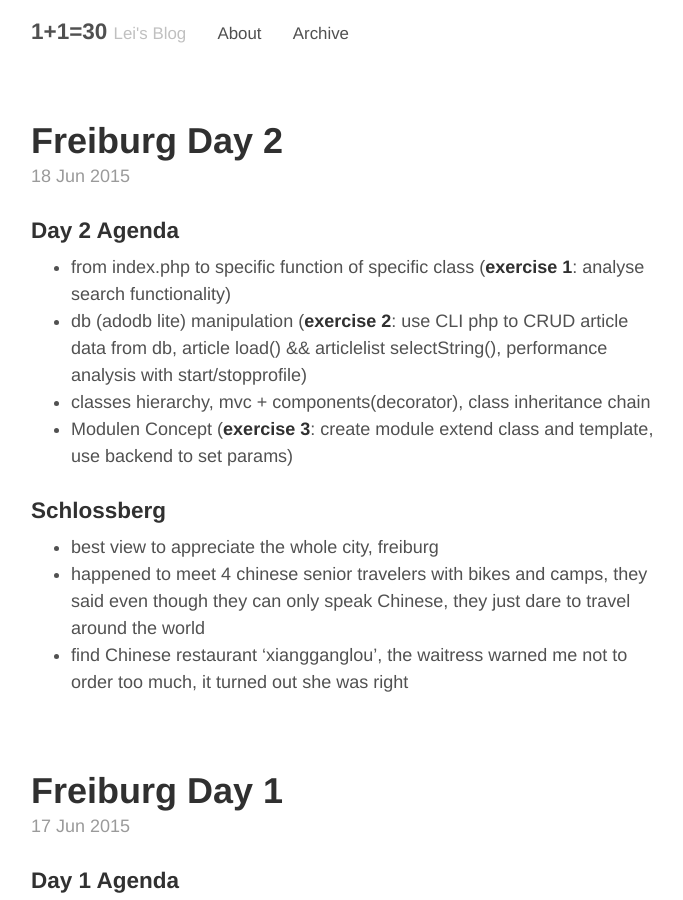
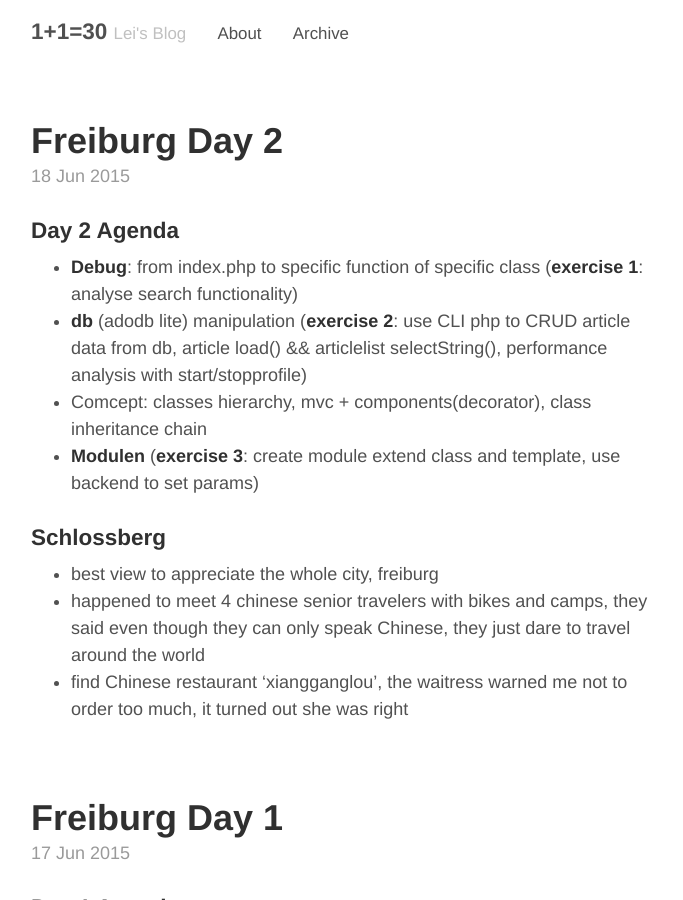
Before and after one commit to leihro/leihro.github.io, a Jekyll site: the page built from index.html, in a window 1280 px wide and 900 px high. Shown: the whole window, without its empty margins (294-977 px from the left). Built offline with Jekyll 4.4.1, drawn with Linux system fonts in a browser that asks for light colours; the list of posts is cut into pages by our own code.

Commit message:
Update 2015-06-18-freiburg-day-2.md

```diff
--- a/_posts/2015-06-18-freiburg-day-2.md
+++ b/_posts/2015-06-18-freiburg-day-2.md
@@ -1,8 +1,8 @@
 ###Day 2 Agenda
-* from index.php to specific function of specific class (**exercise 1**: analyse search functionality)
-* db (adodb lite) manipulation (**exercise 2**: use CLI php to CRUD article data from db, article load() && articlelist selectString(), performance analysis with start/stopprofile)
-* classes hierarchy, mvc + components(decorator), class inheritance chain
-* Modulen Concept (**exercise 3**: create module extend class and template, use backend to set params)
+* **Debug**: from index.php to specific function of specific class (**exercise 1**: analyse search functionality)
+* **db** (adodb lite) manipulation (**exercise 2**: use CLI php to CRUD article data from db, article load() && articlelist selectString(), performance analysis with start/stopprofile)
+* Comcept: classes hierarchy, mvc + components(decorator), class inheritance chain
+* **Modulen** (**exercise 3**: create module extend class and template, use backend to set params)
 
 ###Schlossberg
 * best view to appreciate the whole city, freiburg
```
